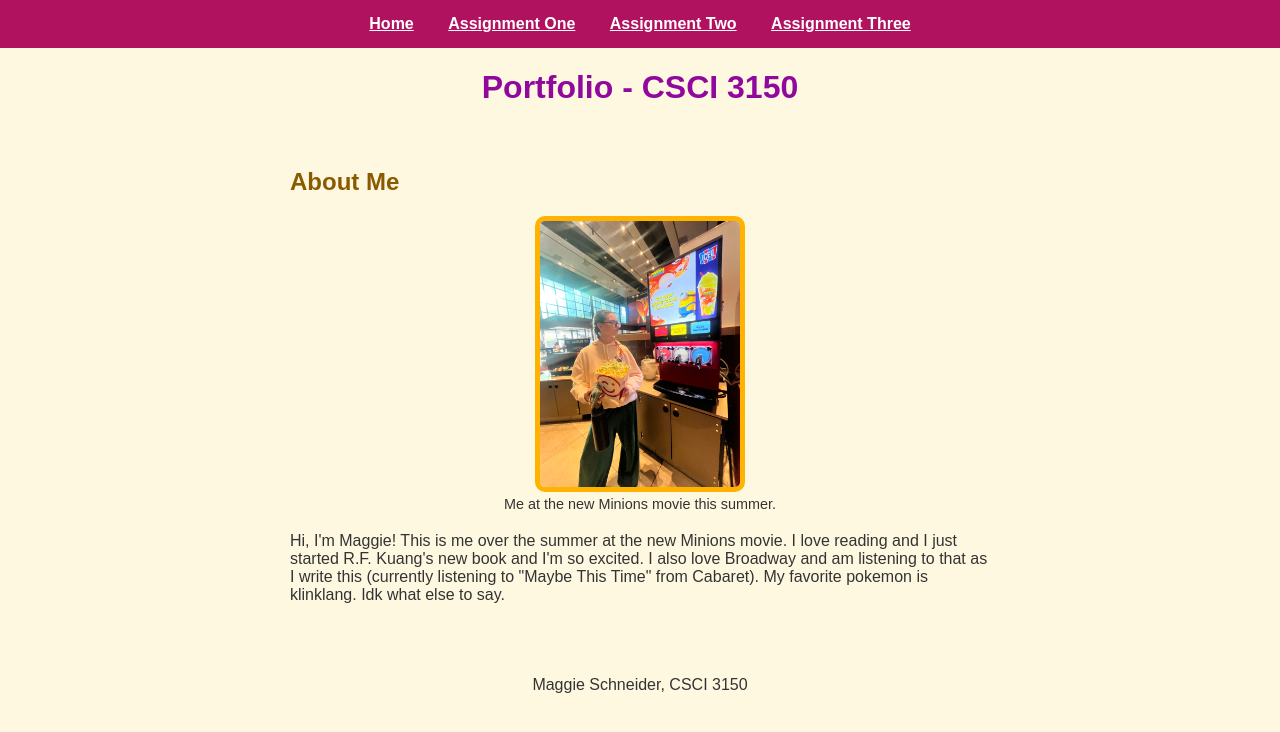
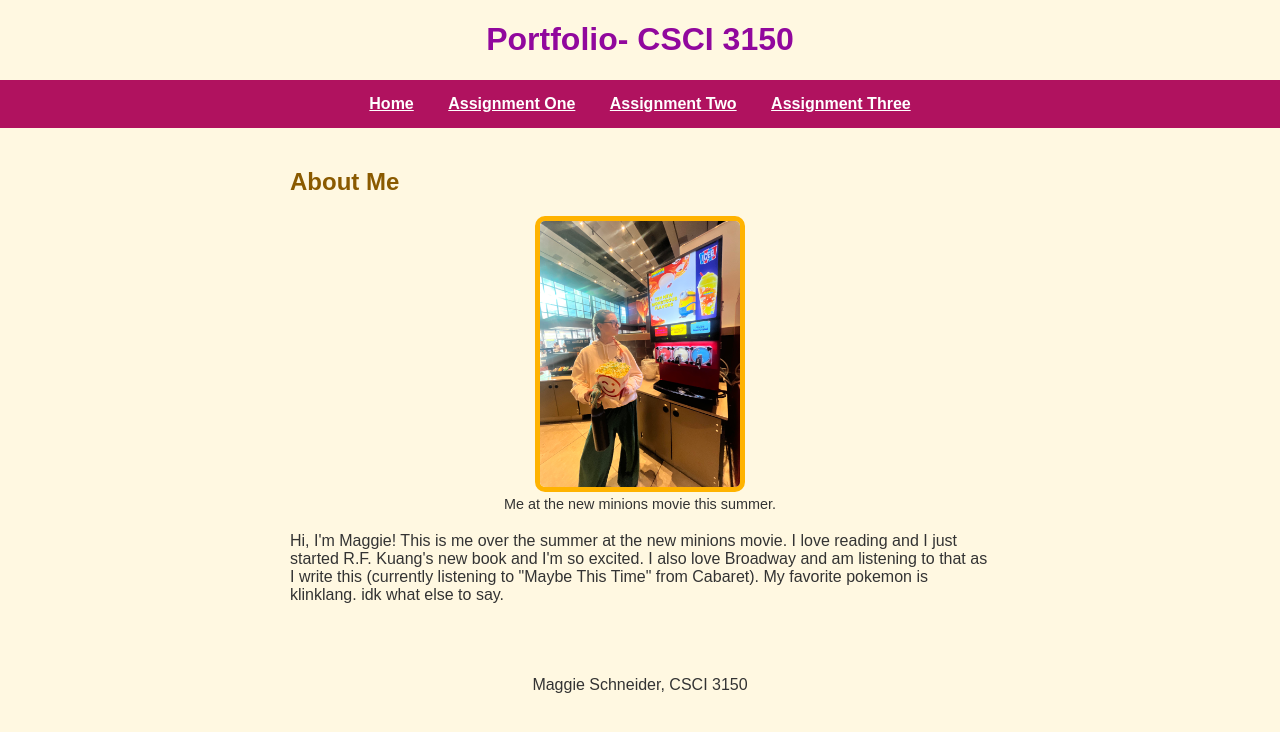
Before and after one commit to maggieaschneider/universal-design, a plain HTML site: page index.html in a window 1280 px wide. Drawn offline with Linux system fonts and the light colour scheme.

Commit message:
okay attempt 3

```diff
--- a/index.html
+++ b/index.html
@@ -31,7 +31,7 @@
         }
 
         nav {
-            background-color: #b0125f; /* darker pink so white text passes contrast */
+            background-color: #b0125f;
             padding: 15px;
             text-align: center;
         }
@@ -66,7 +66,7 @@
         }
 
         h2 {
-            color: #8a5a00; /* darker gold for contrast on cream */
+            color: #8a5a00;
         }
 
         figure {
@@ -93,6 +93,11 @@
     </style>
 </head>
 <body>
+
+<header>
+    <h1>Portfolio- CSCI 3150</h1>
+</header>
+
 <nav>
     <h2 class="sr-only">Site navigation</h2>
     <ul>
@@ -102,9 +107,6 @@
         <li><a href="assignment3.html">Assignment Three</a></li>
     </ul>
 </nav>
-<header>
-    <h1>Portfolio - CSCI 3150</h1>
-</header>
 
 
 
@@ -114,13 +116,13 @@
 
         <figure>
             <img src="mepic.jpg" alt="Maggie holding a bucket of popcorn and looking confused at a Minions-themed icee">
-            <figcaption>Me at the new Minions movie this summer.</figcaption>
+            <figcaption>Me at the new minions movie this summer.</figcaption>
         </figure>
 
-        <p>Hi, I'm Maggie! This is me over the summer at the new Minions movie. I
+        <p>Hi, I'm Maggie! This is me over the summer at the new minions movie. I
         love reading and I just started R.F. Kuang's new book and I'm so excited. I also love
         Broadway and am listening to that as I write this (currently listening to "Maybe This
-        Time" from Cabaret). My favorite pokemon is klinklang. Idk what else to say.</p>
+        Time" from Cabaret). My favorite pokemon is klinklang. idk what else to say.</p>
     </section>
 </main>
 
```
Also changed, not shown: assignment1.html (+7 -6 lines).
